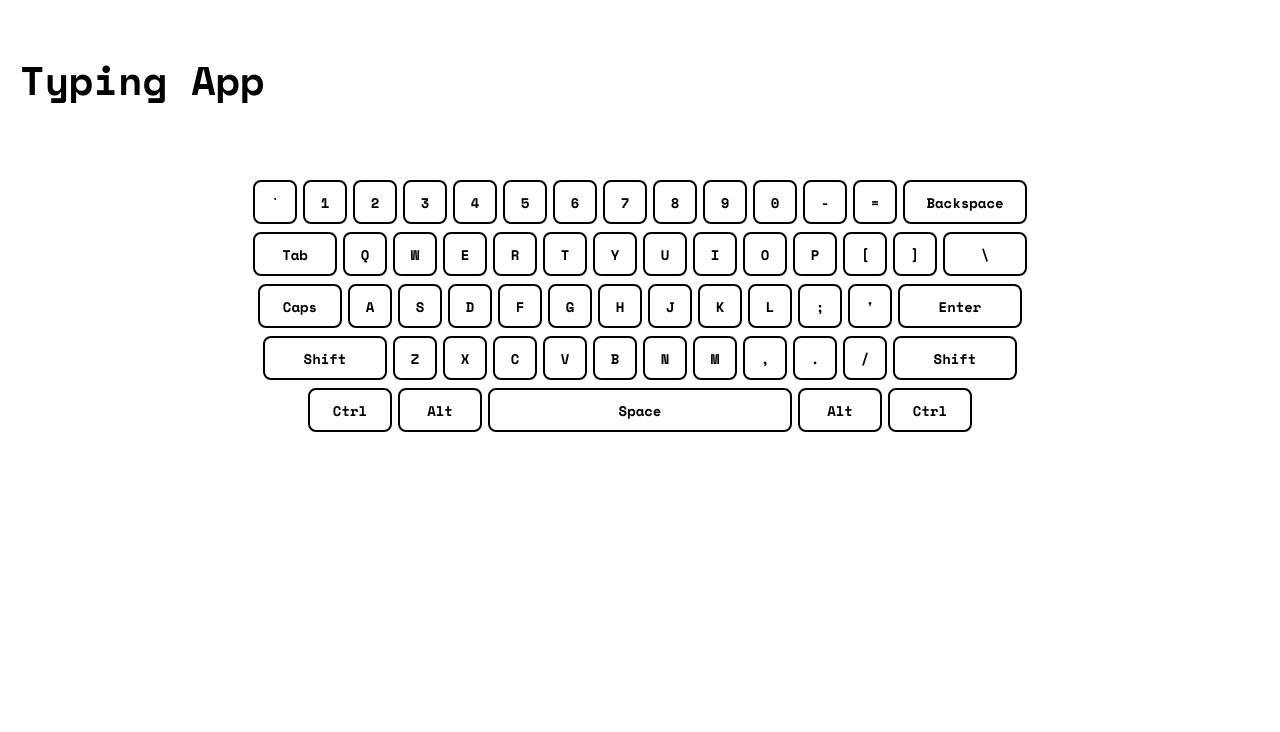
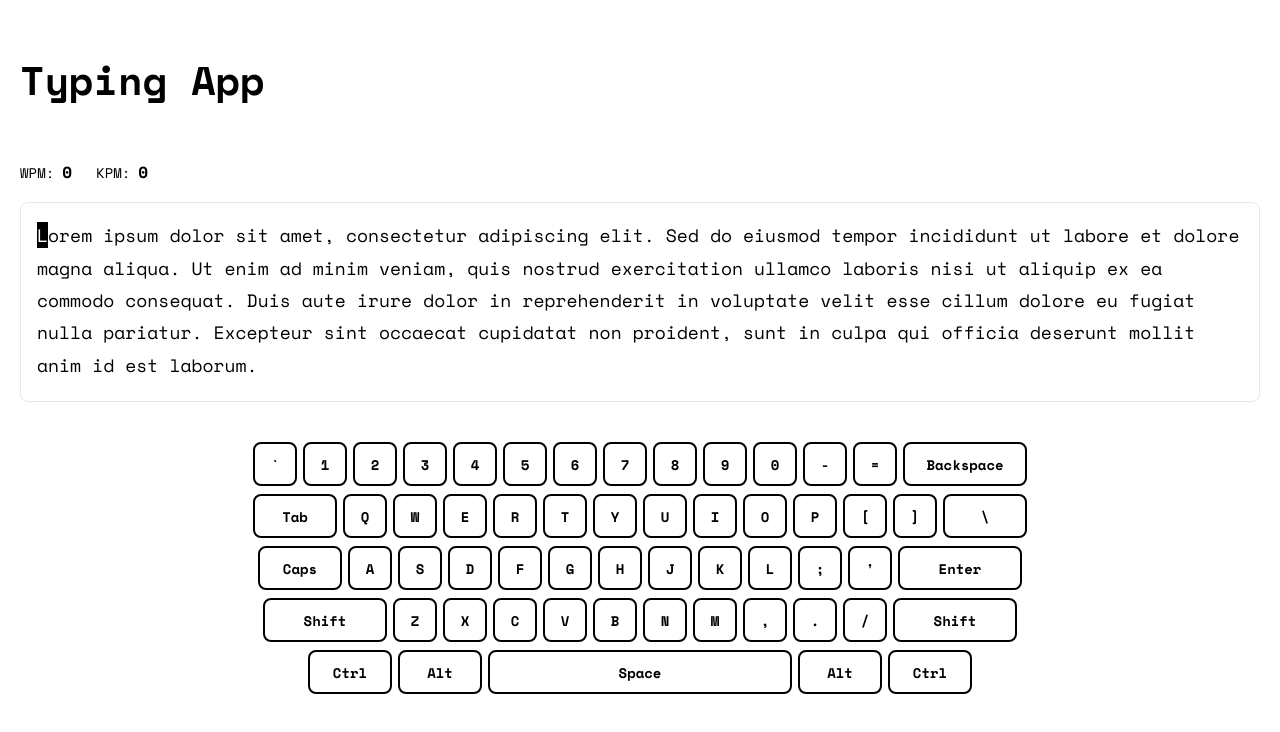
Before and after one commit to nicolasassouad/typing-app, a Preact app: page / in a window 1280 px wide. Shown: the top 732 px of the page. Built offline with nearby package versions, Linux system fonts and the light colour scheme.

Commit message:
Add text practice

```diff
--- a/src/app.tsx
+++ b/src/app.tsx
@@ -1,5 +1,8 @@
 import { useState, useEffect } from 'preact/hooks';
 import { Keyboard } from './components/Keyboard';
+import { TypingPractice } from './components/TypingPractice';
+
+const LOREM_IPSUM = `Lorem ipsum dolor sit amet, consectetur adipiscing elit. Sed do eiusmod tempor incididunt ut labore et dolore magna aliqua. Ut enim ad minim veniam, quis nostrud exercitation ullamco laboris nisi ut aliquip ex ea commodo consequat. Duis aute irure dolor in reprehenderit in voluptate velit esse cillum dolore eu fugiat nulla pariatur. Excepteur sint occaecat cupidatat non proident, sunt in culpa qui officia deserunt mollit anim id est laborum.`;
 
 export function App() {
   const [pressedKeys, setPressedKeys] = useState<Set<string>>(new Set());
@@ -47,6 +50,7 @@ export function App() {
   return (
     <div className="component-main-container">
       <h1 className="component-text-xxl">Typing App</h1>
+      <TypingPractice text={LOREM_IPSUM} />
       <Keyboard pressedKeys={pressedKeys} />
     </div>
   );
--- /dev/null
+++ b/src/components/TypingPractice.tsx
@@ -0,0 +1,204 @@
+import { useState, useEffect, useRef } from 'preact/hooks';
+
+interface TypingPracticeProps {
+  text: string;
+  onKeyPress?: (key: string) => void;
+}
+
+interface CharacterState {
+  char: string;
+  typed: boolean;
+  correct: boolean;
+}
+
+export function TypingPractice({ text, onKeyPress }: TypingPracticeProps) {
+  const [characters, setCharacters] = useState<CharacterState[]>(() =>
+    text.split('').map((char) => ({ char, typed: false, correct: false }))
+  );
+  const [currentIndex, setCurrentIndex] = useState(0);
+  const [startTime, setStartTime] = useState<number | null>(null);
+  const [wpm, setWpm] = useState(0);
+  const [kpm, setKpm] = useState(0);
+  const [totalKeystrokes, setTotalKeystrokes] = useState(0);
+  const textRef = useRef<HTMLDivElement>(null);
+  const cursorRef = useRef<HTMLSpanElement>(null);
+
+  // Use refs to access latest values in event handler
+  const currentIndexRef = useRef(0);
+  const charactersRef = useRef<CharacterState[]>(characters);
+  const startTimeRef = useRef<number | null>(null);
+
+  // Re-initialize when text changes
+  useEffect(() => {
+    const newCharacters = text.split('').map((char) => ({
+      char,
+      typed: false,
+      correct: false,
+    }));
+    setCharacters(newCharacters);
+    setCurrentIndex(0);
+    setStartTime(null);
+    setWpm(0);
+    setKpm(0);
+    setTotalKeystrokes(0);
+    currentIndexRef.current = 0;
+    charactersRef.current = newCharacters;
+    startTimeRef.current = null;
+  }, [text]);
+
+  // Keep refs in sync with state
+  useEffect(() => {
+    currentIndexRef.current = currentIndex;
+  }, [currentIndex]);
+
+  useEffect(() => {
+    charactersRef.current = characters;
+  }, [characters]);
+
+  useEffect(() => {
+    startTimeRef.current = startTime;
+  }, [startTime]);
+
+  // Scroll cursor into view
+  useEffect(() => {
+    if (cursorRef.current) {
+      cursorRef.current.scrollIntoView({
+        behavior: 'smooth',
+        block: 'nearest',
+        inline: 'center',
+      });
+    }
+  }, [currentIndex]);
+
+  // Calculate WPM and KPM
+  useEffect(() => {
+    if (startTime === null) return;
+
+    const interval = setInterval(() => {
+      const elapsedMinutes = (Date.now() - startTime) / 60000;
+      const typedChars = characters.filter((c) => c.typed).length;
+      const wordsTyped = typedChars / 5; // Standard: 5 characters = 1 word
+
+      if (elapsedMinutes > 0) {
+        setWpm(Math.round(wordsTyped / elapsedMinutes));
+        setKpm(Math.round(totalKeystrokes / elapsedMinutes));
+      }
+    }, 100);
+
+    return () => clearInterval(interval);
+  }, [startTime, characters, totalKeystrokes]);
+
+  useEffect(() => {
+    const handleKeyPress = (event: KeyboardEvent) => {
+      // Ignore modifier keys
+      if (
+        event.key === 'Shift' ||
+        event.key === 'Control' ||
+        event.key === 'Alt' ||
+        event.key === 'Meta' ||
+        event.key === 'CapsLock'
+      ) {
+        return;
+      }
+
+      const currentIdx = currentIndexRef.current;
+      const currentChars = charactersRef.current;
+      const currentStartTime = startTimeRef.current;
+
+      // Handle backspace
+      if (event.key === 'Backspace') {
+        event.preventDefault();
+        if (currentIdx > 0) {
+          const newIndex = currentIdx - 1;
+          setCharacters((chars) => {
+            const updated = [...chars];
+            updated[newIndex] = {
+              ...updated[newIndex],
+              typed: false,
+              correct: false,
+            };
+            return updated;
+          });
+          setCurrentIndex(newIndex);
+          setTotalKeystrokes((prev) => prev + 1);
+        }
+        return;
+      }
+
+      // Start timer on first keypress
+      if (currentStartTime === null && currentIdx === 0) {
+        setStartTime(Date.now());
+      }
+
+      // Handle regular character input
+      if (currentIdx < currentChars.length) {
+        const expectedChar = currentChars[currentIdx].char;
+        const typedChar = event.key;
+        const isCorrect = typedChar === expectedChar;
+
+        setCharacters((chars) => {
+          const updated = [...chars];
+          updated[currentIdx] = {
+            char: expectedChar,
+            typed: true,
+            correct: isCorrect,
+          };
+          return updated;
+        });
+
+        setCurrentIndex(currentIdx + 1);
+        setTotalKeystrokes((prev) => prev + 1);
+
+        if (onKeyPress) {
+          onKeyPress(typedChar);
+        }
+      }
+    };
+
+    window.addEventListener('keydown', handleKeyPress);
+    return () => {
+      window.removeEventListener('keydown', handleKeyPress);
+    };
+  }, [onKeyPress]);
+
+  const renderText = () => {
+    return characters.map((charState, index) => {
+      if (index === currentIndex) {
+        return (
+          <span key={index} ref={cursorRef} className="typing-cursor">
+            {charState.char}
+          </span>
+        );
+      }
+
+      if (charState.typed) {
+        const className = charState.correct ? 'typed-correct' : 'typed-error';
+        return (
+          <span key={index} className={className}>
+            {charState.char}
+          </span>
+        );
+      }
+
+      return <span key={index}>{charState.char}</span>;
+    });
+  };
+
+  return (
+    <div className="typing-practice-container">
+      <div className="typing-stats">
+        <div className="stat-item">
+          <span className="component-text-s">WPM: </span>
+          <strong className="component-text-m">{wpm}</strong>
+        </div>
+        <div className="stat-item">
+          <span className="component-text-s">KPM: </span>
+          <strong className="component-text-m">{kpm}</strong>
+        </div>
+      </div>
+      <div ref={textRef} className="typing-text component-card">
+        {renderText()}
+      </div>
+    </div>
+  );
+}
--- a/src/style.css
+++ b/src/style.css
@@ -1,6 +1,6 @@
 body {
   margin: 0px;
-  font-family: "Space Mono", monospace;
+  font-family: 'Space Mono', monospace;
 }
 
 address {
@@ -121,8 +121,8 @@ code {
   padding: 2px 8px;
   color: #000000;
   align-content: center;
-  justify-content: "center";
-  width: "fit-content";
+  justify-content: 'center';
+  width: 'fit-content';
   font-size: 12px;
   line-height: 157%;
   font-weight: 700;
@@ -136,8 +136,8 @@ code {
     padding: 1px 4px;
     color: #000000;
     align-content: center;
-    justify-content: "center";
-    width: "fit-content";
+    justify-content: 'center';
+    width: 'fit-content';
     font-size: 12px;
     font-weight: 700;
   }
@@ -226,14 +226,16 @@ code {
   border-radius: 8px;
   background-color: #ffffff;
   color: #000000;
-  font-family: "Space Mono", monospace;
+  font-family: 'Space Mono', monospace;
   font-size: 14px;
   font-weight: 700;
   display: flex;
   align-items: center;
   justify-content: center;
   cursor: pointer;
-  transition: background-color 0.1s ease, color 0.1s ease;
+  transition:
+    background-color 0.1s ease,
+    color 0.1s ease;
   user-select: none;
 }
 
@@ -282,3 +284,76 @@ code {
     min-width: 200px;
   }
 }
+
+/* Typing practice styles */
+.typing-practice-container {
+  display: flex;
+  flex-direction: column;
+  gap: 16px;
+  width: 100%;
+}
+
+.typing-stats {
+  display: flex;
+  gap: 24px;
+  align-items: center;
+}
+
+.stat-item {
+  display: flex;
+  gap: 8px;
+  align-items: baseline;
+}
+
+.typing-text {
+  font-family: 'Space Mono', monospace;
+  font-size: 18px;
+  line-height: 1.8;
+  white-space: pre-wrap;
+  word-wrap: break-word;
+  min-height: 200px;
+  max-height: 400px;
+  overflow-y: auto;
+}
+
+.typed-correct {
+  font-weight: 700;
+  color: #000000;
+}
+
+.typed-error {
+  font-weight: 700;
+  color: #ef4444;
+  background-color: #fee2e2;
+  border-radius: 2px;
+}
+
+.typing-cursor {
+  background-color: #000000;
+  color: #ffffff;
+  animation: blink 1s infinite;
+}
+
+@keyframes blink {
+  0%,
+  50% {
+    opacity: 1;
+  }
+  51%,
+  100% {
+    opacity: 0;
+  }
+}
+
+@media screen and (max-width: 480px) {
+  .typing-stats {
+    gap: 16px;
+  }
+
+  .typing-text {
+    font-size: 16px;
+    line-height: 1.6;
+    min-height: 150px;
+    max-height: 300px;
+  }
+}
```
